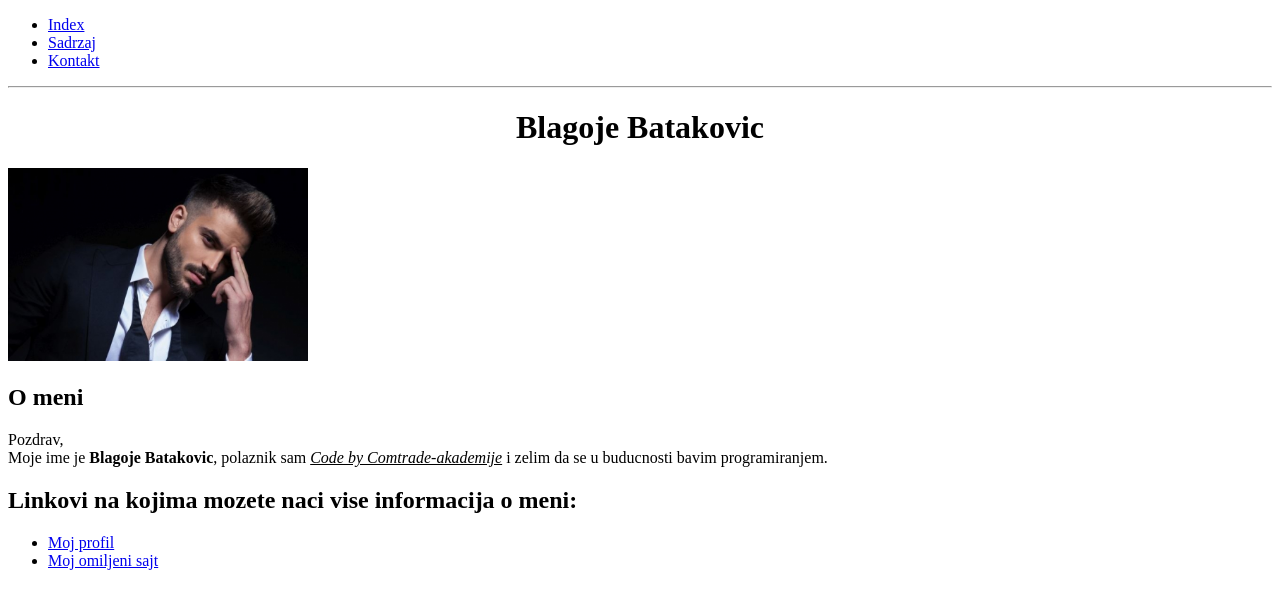
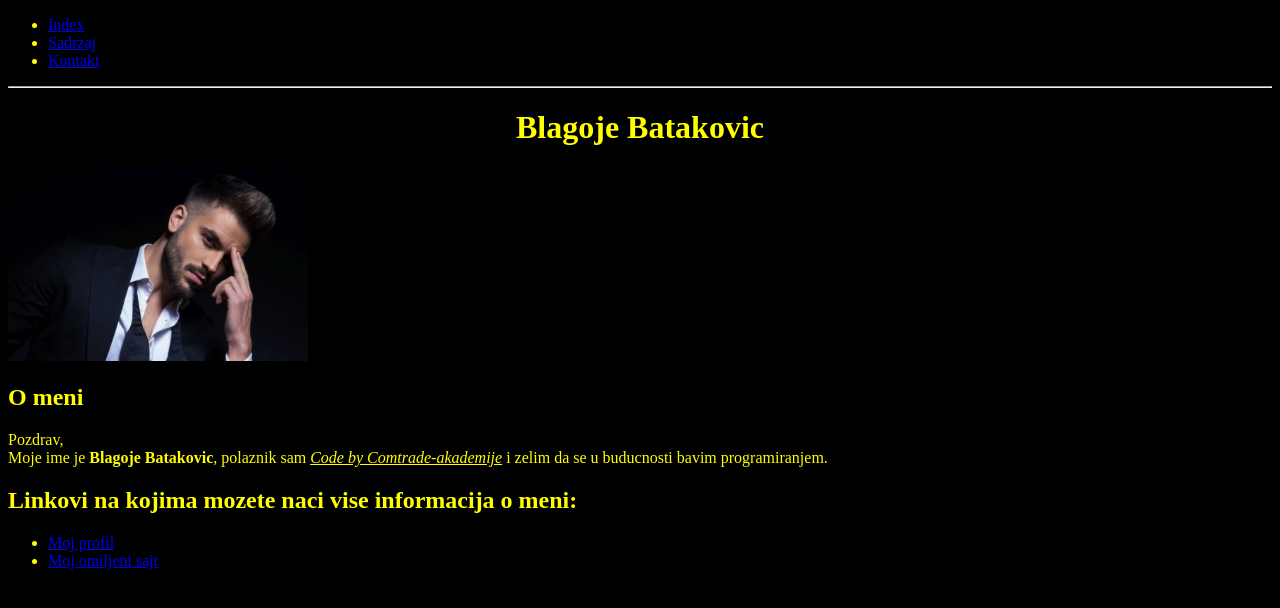
Before and after one commit to Bagi97/portfolio, a plain HTML site: page index.html in a window 1280 px wide. Drawn offline with Linux system fonts and the light colour scheme.

Commit message:
Add files via upload

```diff
--- a/index.html
+++ b/index.html
@@ -6,6 +6,7 @@
     <meta name="viewport" content="width=device-width, initial-scale=1.0">
     <meta http-equiv="X-UA-Compatible" content="ie=edge">
     <title>Blagoje Batakovic</title>
+    <link rel="stylesheet" href="style.css">
 </head>
 
 <body>
--- /dev/null
+++ b/style.css
@@ -0,0 +1,4 @@
+body{
+    background: black;
+    color: yellow;
+}
```
